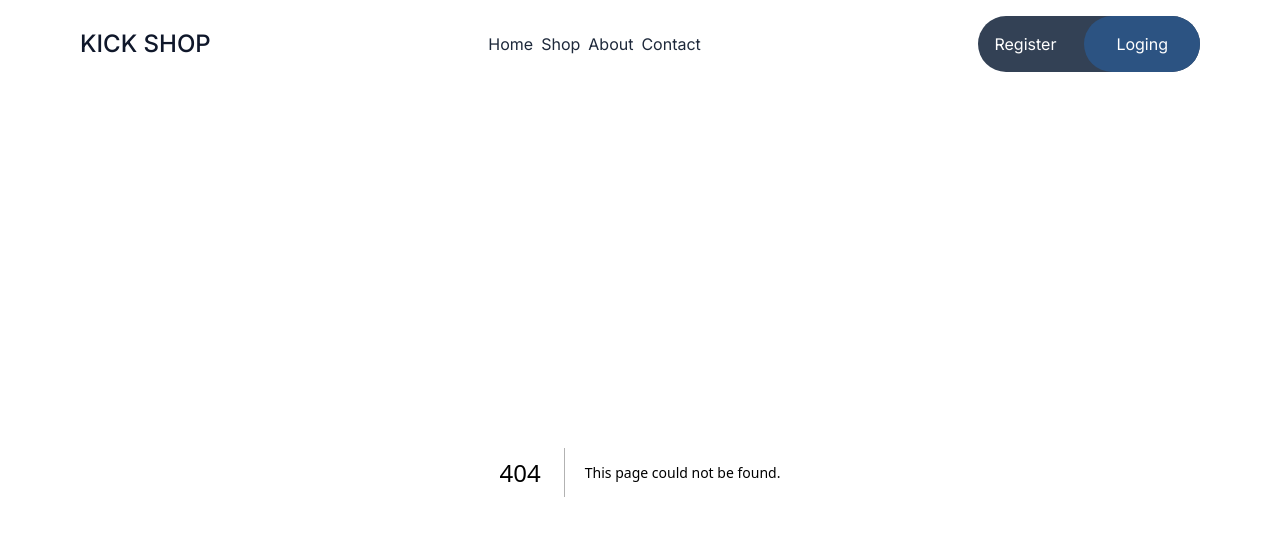
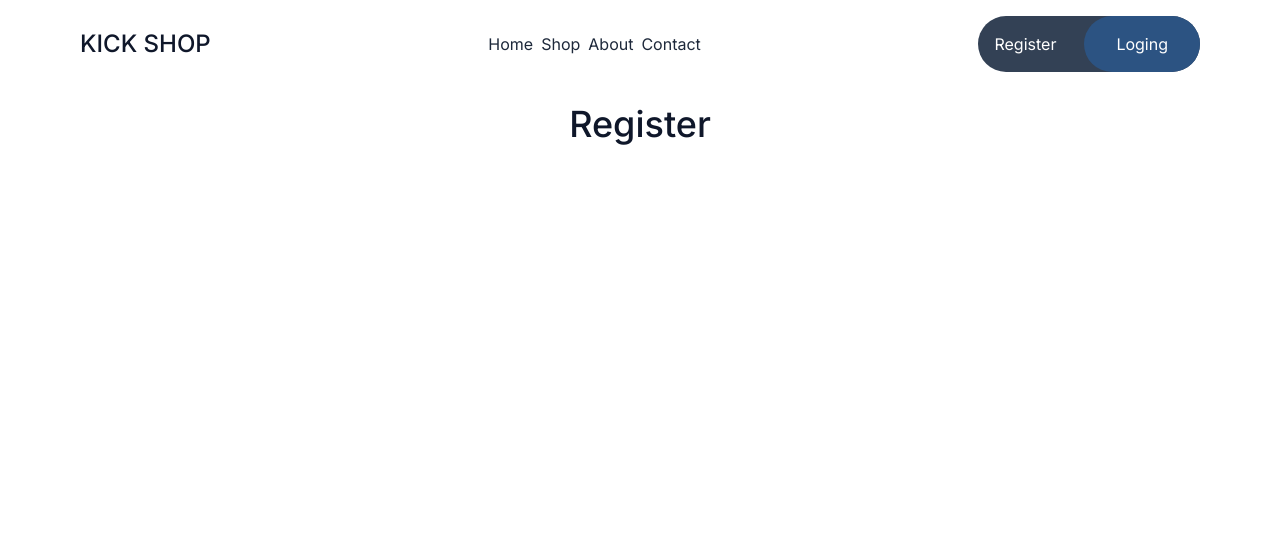
Before and after one commit to tchasinga/kick-shopping, a Next.js app: page /login in a window 1280 px wide. Before the commit this address had no page. Shown: the top 536 px of the page. Built offline with nearby package versions, Linux system fonts and the light colour scheme.

Commit message:
New code

```diff
--- /dev/null
+++ b/src/app/login/page.jsx
@@ -0,0 +1,9 @@
+import React from 'react'
+
+export default function Loginpages() {
+  return (
+   <section className='mt-8'>
+    <h1 className='text-center text-slate-900 text-4xl font-medium'>Register</h1>
+   </section>
+  )
+}
--- a/src/app/register/page.jsx
+++ b/src/app/register/page.jsx
@@ -66,7 +66,7 @@ export default function Register() {
           </div>
           <div className='flex  gap-2 text-xs mt-3'>
             <p>Already have an account</p>
-            <Link className='text-green-800' href={`/login`}>Login &raquo;</Link>
+            <Link className='text-green-800 font-extrabold' href={`/login`}>Login &raquo;</Link>
           </div>
         </form>
          {error && (
```
